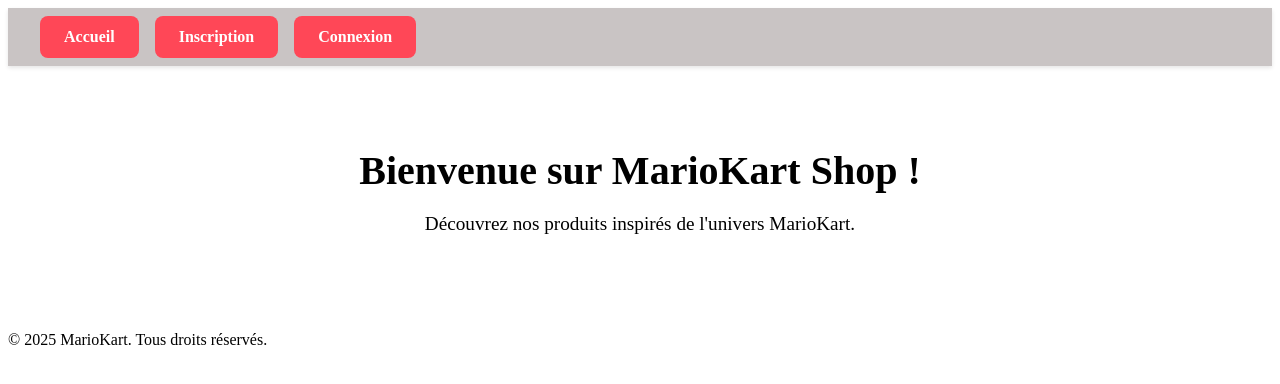
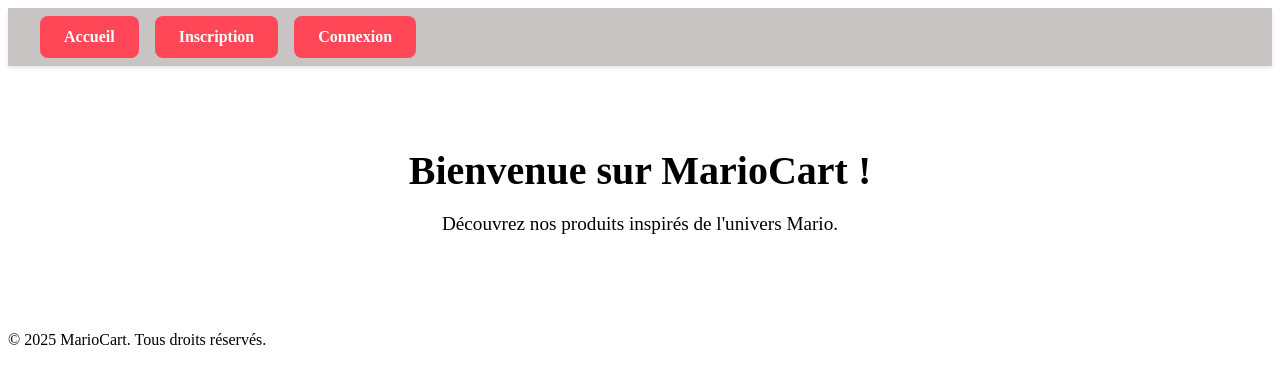
Before and after one commit to mariefrancef/FRONTmicroService, an Angular app: page / in a window 1280 px wide. Shown: the top 384 px of the page. Built offline with nearby package versions, Linux system fonts and the light colour scheme.

Commit message:
correction du nom

```diff
--- a/src/app/app.component.html
+++ b/src/app/app.component.html
@@ -14,5 +14,5 @@
 </main>
 
 <footer class="footer">
-  <p>&copy; 2025 MarioKart. Tous droits réservés.</p>
+  <p>&copy; 2025 MarioCart. Tous droits réservés.</p>
 </footer>
--- a/src/app/pages/home/home.component.html
+++ b/src/app/pages/home/home.component.html
@@ -1,4 +1,4 @@
 <section class="home">
-  <h1>Bienvenue sur MarioKart Shop !</h1>
-  <p>Découvrez nos produits inspirés de l'univers MarioKart.</p>
+  <h1>Bienvenue sur MarioCart !</h1>
+  <p>Découvrez nos produits inspirés de l'univers Mario.</p>
 </section>
```
